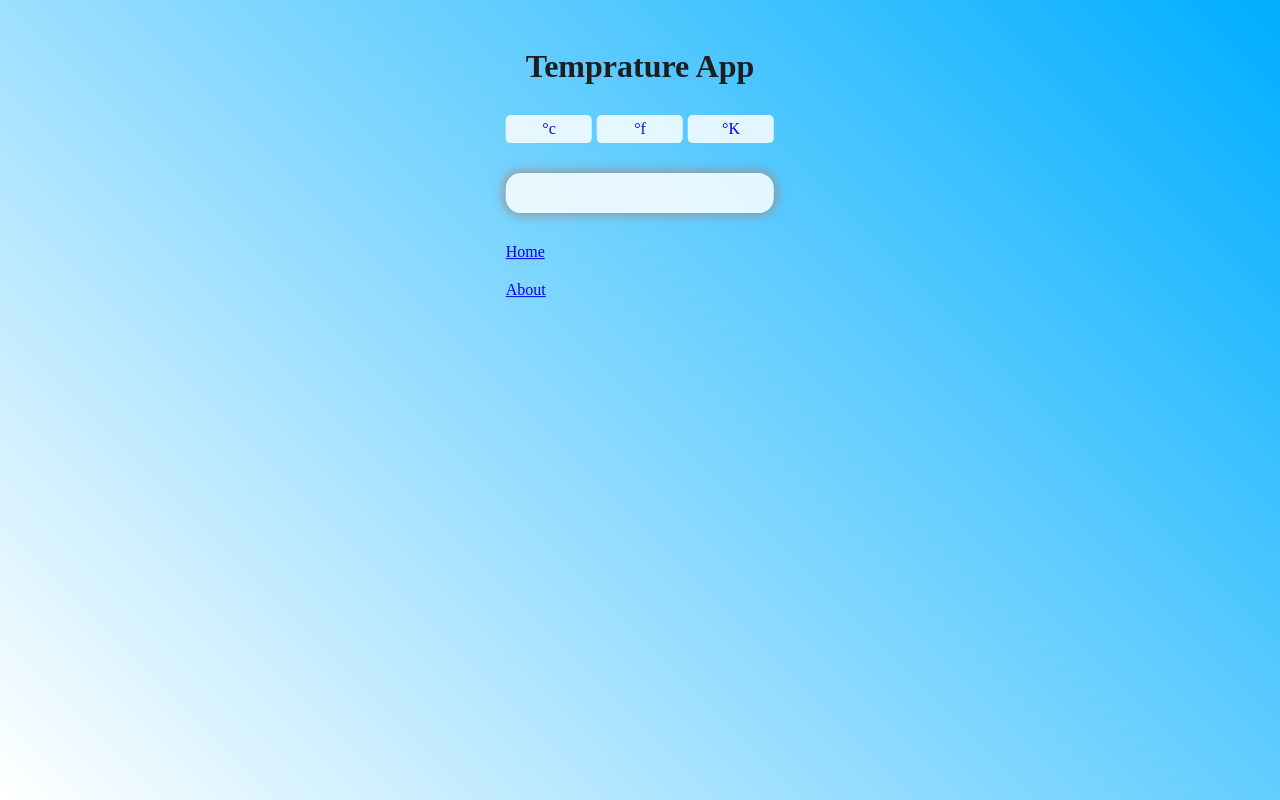
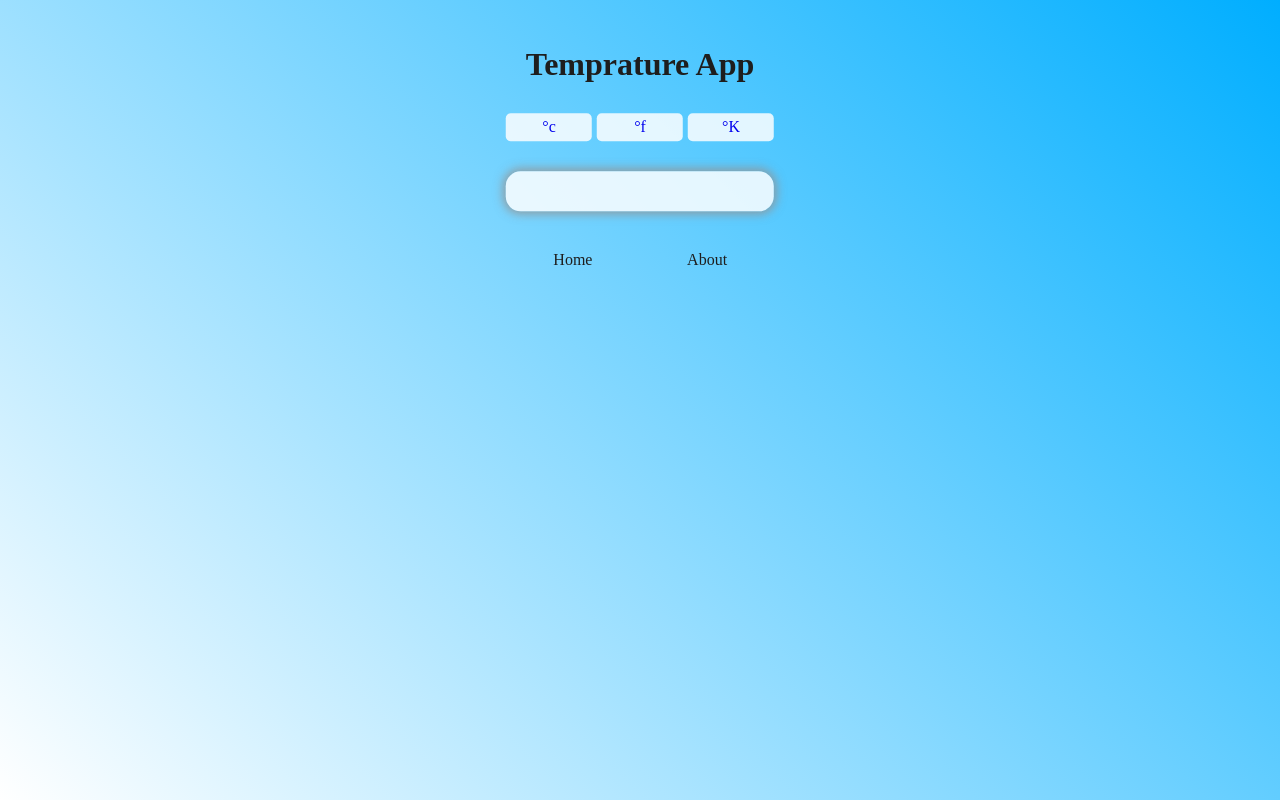
Before and after one commit to MatinKHD/weather-report, a React (Create React App) app: page / in a window 1280 px wide. Built offline with nearby package versions, Linux system fonts and the light colour scheme.

Commit message:
add some styles

```diff
--- a/src/footer.css
+++ b/src/footer.css
@@ -0,0 +1,16 @@
+.footer-nav > ul {
+  display: flex;
+  flex-direction: row;
+}
+.footer-nav > ul > li > a {
+  width: 100%;
+  text-decoration: none;
+  text-align: center;
+  color: rgb(30, 30, 30);
+  padding: 10px 20px;
+  transition: 200ms all ease-in-out;
+}
+.footer-nav > ul > li > a:hover {
+  border-bottom: 1px solid #004cff;
+  color: #004cff;
+}
--- a/src/footer.jsx
+++ b/src/footer.jsx
@@ -1,11 +1,13 @@
 import { Link } from "react-router-dom";
+
+import "./footer.css";
 
 function Footer() {
   return (
-    <nav aria-label="navigation for pages">
+    <nav className="footer-nav" aria-label="navigation for pages">
       <ul>
         <li>
-          <Link to="/">Home</Link>
+          <Link to="/reports/celsius">Home</Link>
         </li>
         <li>
           <Link to="/About">About</Link>
```
